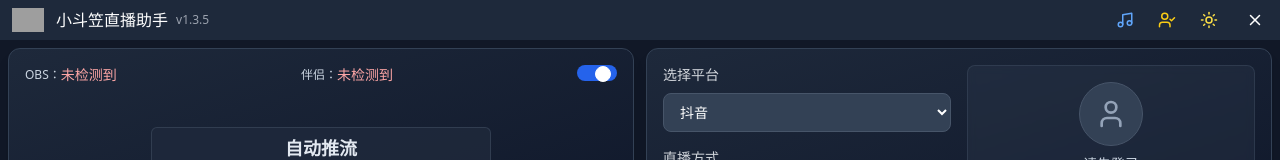
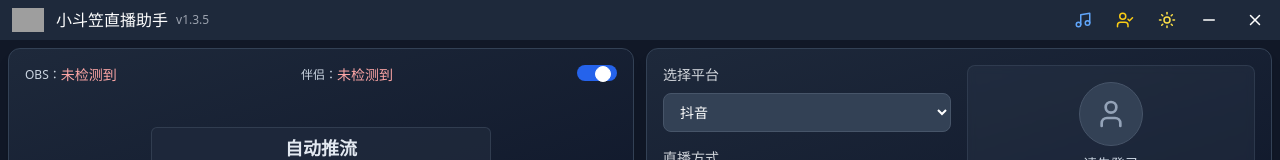
Before and after one commit to xiaodouli158/xdlxdl, a React (Vite) app: page /#/app in a window 1280 px wide. Shown: the top 160 px of the page. Built offline with nearby package versions, Linux system fonts and the light colour scheme; grey boxes are pictures that could not be loaded.

Commit message:
minimizewindow

```diff
--- a/src/layouts/TitleBar.jsx
+++ b/src/layouts/TitleBar.jsx
@@ -1,5 +1,5 @@
 import React, { useState, useEffect } from 'react';
-import { X, Music, UserCheck, Sun, Moon } from 'lucide-react';
+import { X, Music, UserCheck, Sun, Moon, Minus } from 'lucide-react';
 import { useNavigate } from 'react-router-dom';
 
 const TitleBar = () => {
@@ -30,6 +30,21 @@
         });
     }
   }, []);
+
+  // 处理窗口最小化
+  const handleMinimize = () => {
+    console.log('点击了最小化按钮');
+    if (window.electron) {
+      console.log('调用 electron.minimizeWindow()');
+      try {
+        window.electron.minimizeWindow();
+      } catch (error) {
+        console.error('最小化窗口时出错:', error);
+      }
+    } else {
+      console.warn('electron 对象不可用，无法最小化窗口');
+    }
+  };
 
   // 处理窗口关闭
   const handleClose = () => {
@@ -108,6 +123,15 @@
           }
         </button>
 
+        {/* 最小化按钮 */}
+        <button
+          onClick={handleMinimize}
+          className="hover:bg-slate-700 focus:outline-none px-3 h-10 flex items-center justify-center"
+          title="最小化"
+        >
+          <Minus size={18} />
+        </button>
+
         {/* 关闭按钮 */}
         <button
           onClick={handleClose}
```
